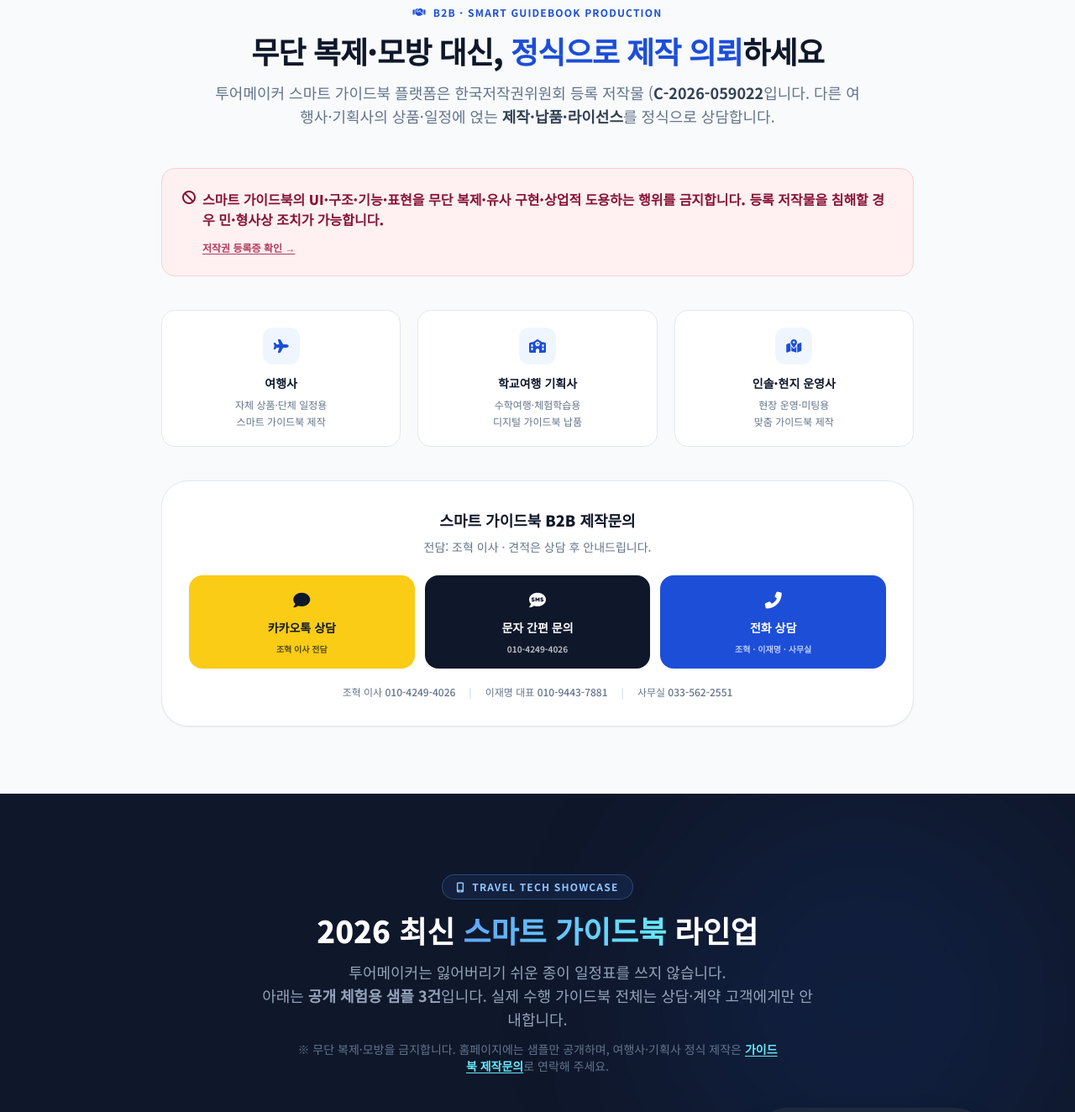
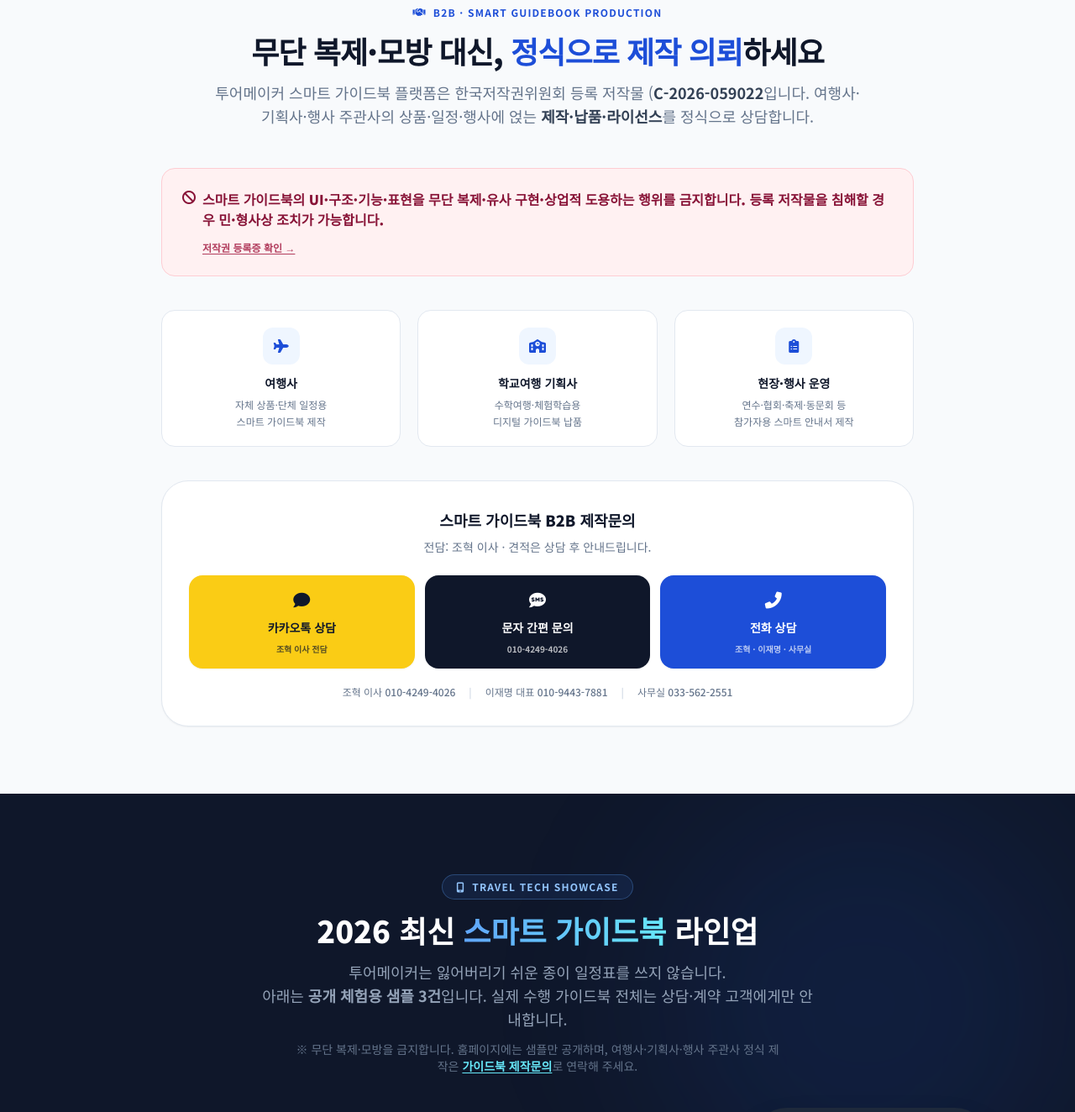
Before and after one commit to Indadady/TourMaker_profile, a plain HTML site: page index.html in a window 1280 px wide. Shown: the part 3680-5004 px from the top of the page at 84% size. Drawn offline with nearby package versions, Linux system fonts and the light colour scheme; grey boxes are pictures that could not be loaded.

Commit message:
Broaden B2B third card to field and event operators.
Co-authored-by: Cursor <cursoragent@cursor.com>

```diff
--- a/index.html
+++ b/index.html
@@ -446,7 +446,7 @@
                     <p class="text-slate-500 mt-4 leading-relaxed text-base md:text-lg max-w-3xl mx-auto">
                         투어메이커 스마트 가이드북 플랫폼은 한국저작권위원회 등록 저작물
                         (<strong class="text-slate-700">C-2026-059022</strong>입니다.
-                        다른 여행사·기획사의 상품·일정에 얹는 <strong class="text-slate-700">제작·납품·라이선스</strong>를 정식으로 상담합니다.
+                        여행사·기획사·행사 주관사의 상품·일정·행사에 얹는 <strong class="text-slate-700">제작·납품·라이선스</strong>를 정식으로 상담합니다.
                     </p>
                 </div>
 
@@ -472,9 +472,9 @@
                         <p class="text-xs text-slate-500 mt-1.5 leading-relaxed">수학여행·체험학습용<br>디지털 가이드북 납품</p>
                     </div>
                     <div class="bg-white rounded-2xl border border-slate-200 p-5 text-center">
-                        <div class="w-11 h-11 mx-auto mb-3 rounded-xl bg-blue-50 text-blue-700 flex items-center justify-center"><i class="fas fa-map-location-dot"></i></div>
-                        <h3 class="font-black text-slate-900 text-sm">인솔·현지 운영사</h3>
-                        <p class="text-xs text-slate-500 mt-1.5 leading-relaxed">현장 운영·미팅용<br>맞춤 가이드북 제작</p>
+                        <div class="w-11 h-11 mx-auto mb-3 rounded-xl bg-blue-50 text-blue-700 flex items-center justify-center"><i class="fas fa-clipboard-list"></i></div>
+                        <h3 class="font-black text-slate-900 text-sm">현장·행사 운영</h3>
+                        <p class="text-xs text-slate-500 mt-1.5 leading-relaxed">연수·협회·축제·동문회 등<br>참가자용 스마트 안내서 제작</p>
                     </div>
                 </div>
 
@@ -531,7 +531,7 @@
                         아래는 <strong>공개 체험용 샘플 3건</strong>입니다. 실제 수행 가이드북 전체는 상담·계약 고객에게만 안내합니다.
                     </p>
                     <p class="text-slate-500 text-xs md:text-sm mt-3 max-w-xl mx-auto leading-relaxed">
-                        ※ 무단 복제·모방을 금지합니다. 홈페이지에는 샘플만 공개하며, 여행사·기획사 정식 제작은
+                        ※ 무단 복제·모방을 금지합니다. 홈페이지에는 샘플만 공개하며, 여행사·기획사·행사 주관사 정식 제작은
                         <a href="#guidebook-biz" class="text-cyan-300 font-bold underline underline-offset-2 hover:text-cyan-200" data-ga="click_demo_to_biz">가이드북 제작문의</a>로 연락해 주세요.
                     </p>
                 </div>
```
